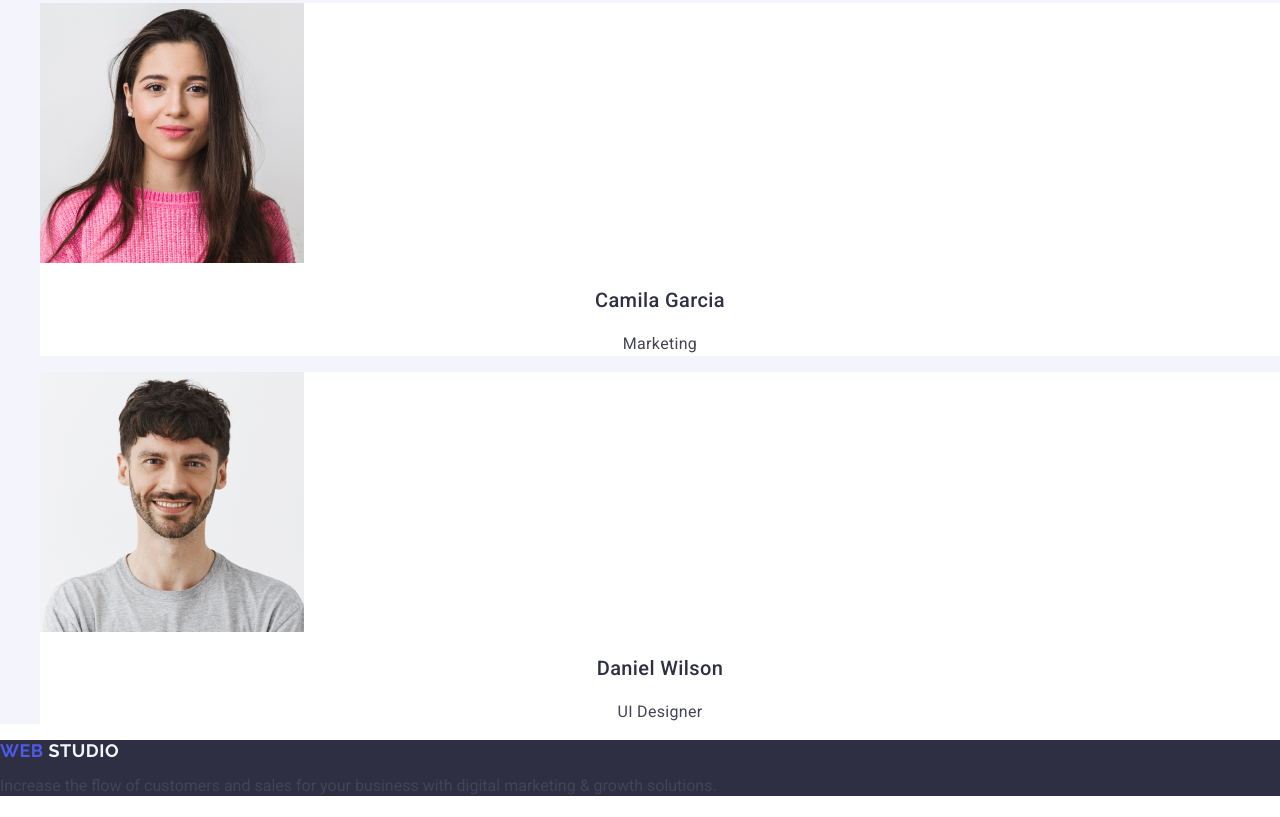
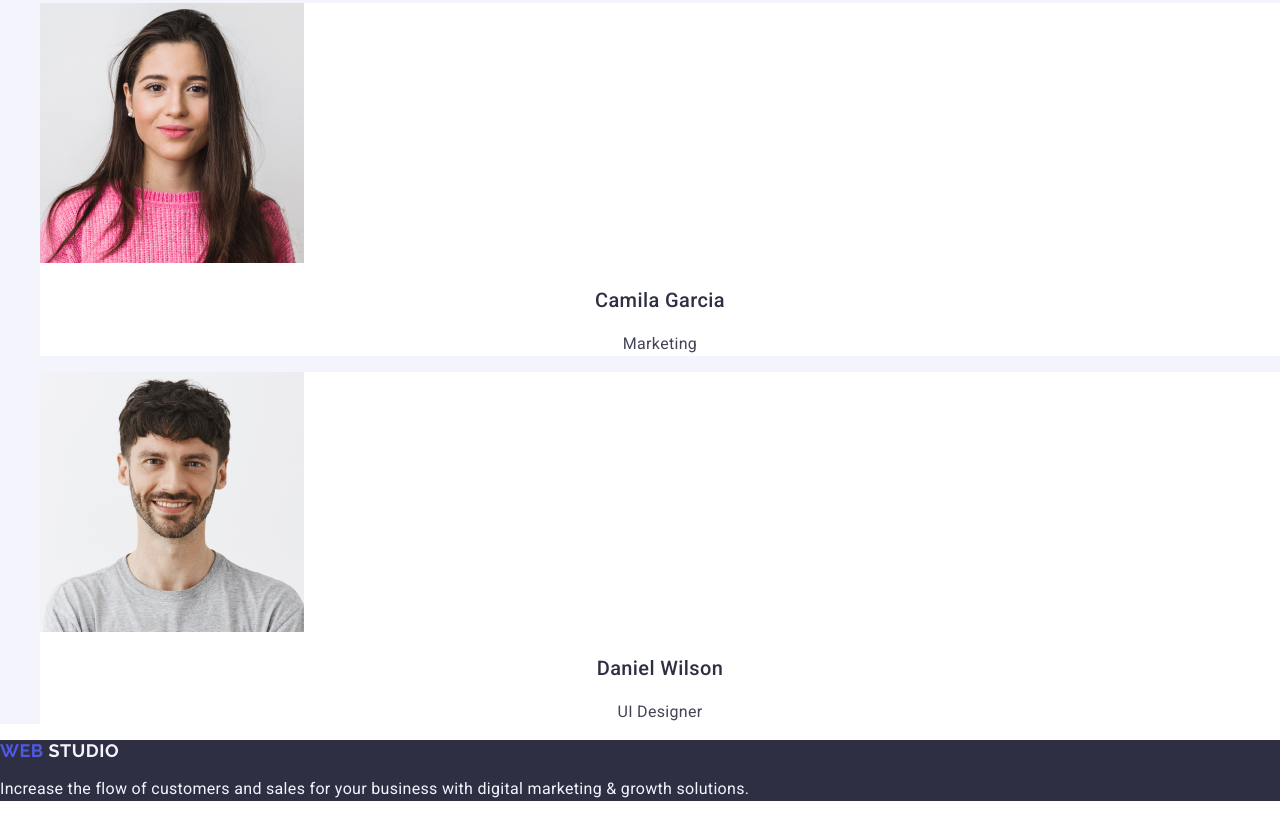
Before and after one commit to Alex-Liqvido/goit-markup-hw-02, a plain HTML site: page index.html in a window 1280 px wide. Shown: the part 1589-2406 px from the top of the page. Drawn offline with nearby package versions, Linux system fonts and the light colour scheme.

Commit message:
testfutsec

```diff
--- a/css/styles.css
+++ b/css/styles.css
@@ -160,3 +160,13 @@ a {
 .team-foto {
   background-color: url('path_to_image');
 }
+
+/*footer */
+.footer-text {
+  font-family: 'Roboto', sans-serif;
+  font-weight: 400;
+  font-size: 16px;
+  line-height: 1.5;
+  letter-spacing: 0.02em;
+  color: #f4f4fd;
+}
--- a/index.html
+++ b/index.html
@@ -155,7 +155,7 @@
       <a class="logo footer-logo" href="./index.html"
         >Web <span class="logo-part">Studio</span></a
       >
-      <p>
+      <p class="footer-text">
         Increase the flow of customers and sales for your business with digital
         marketing & growth solutions.
       </p>
```
